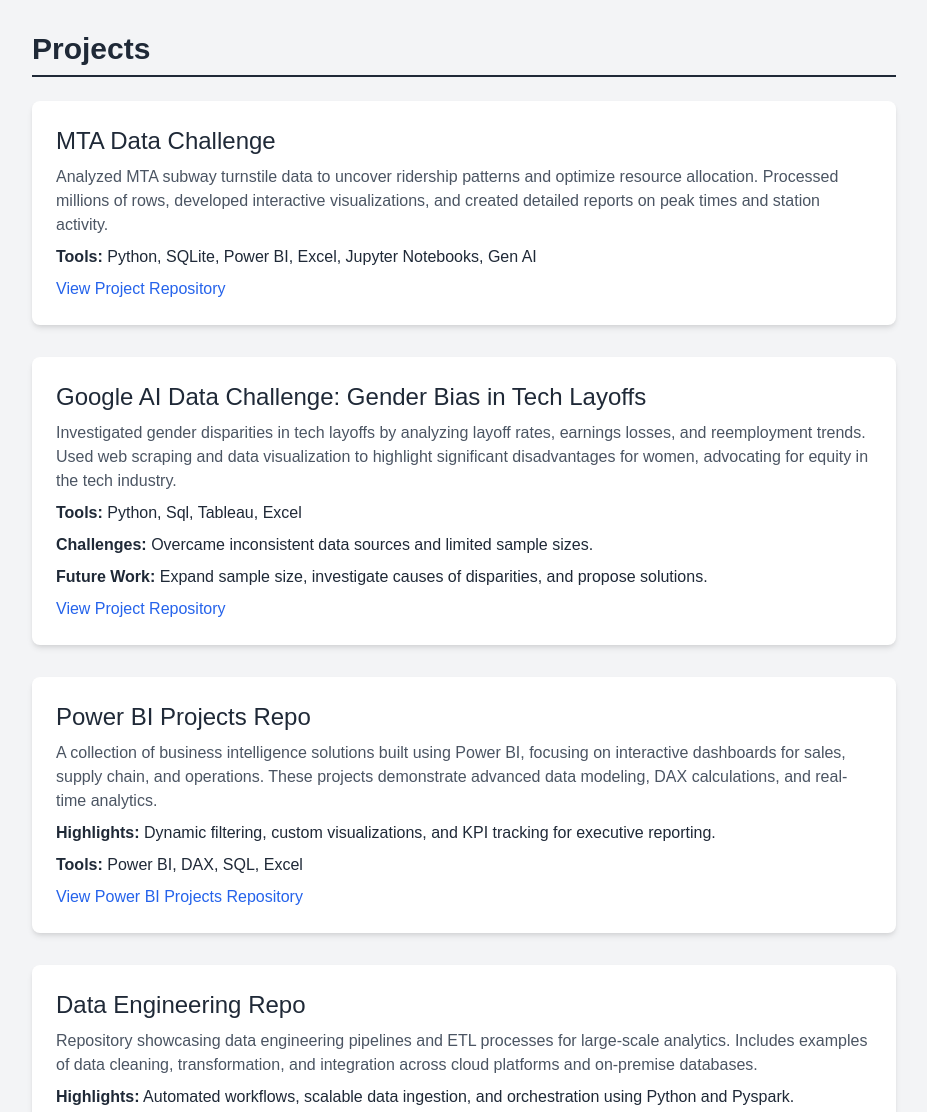
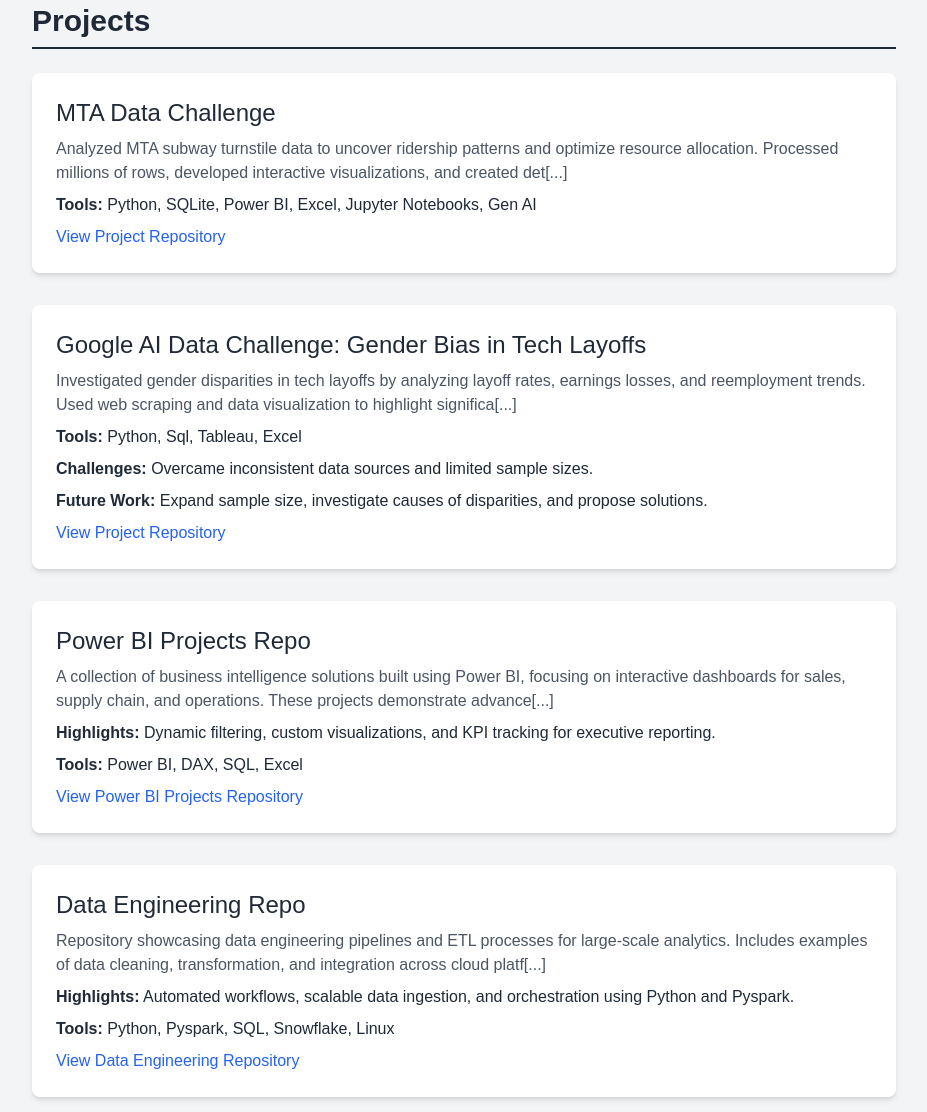
Before and after one commit to tdurgasaranya/Durga-Saranya, a plain HTML site: page index.html in a window 1280 px wide. Shown: the part 841-1953 px from the top of the page, without its empty margins (176-1103 px from the left). Drawn offline with nearby package versions, Linux system fonts and the light colour scheme.

Commit message:
Update index.html

```diff
--- a/index.html
+++ b/index.html
@@ -66,7 +66,7 @@
         <h2 class="text-3xl font-semibold section-header pb-2 mb-6">About Me</h2>
         <p class="text-lg">
             With over six years of experience in data analytics and business intelligence reporting,
-        I've been consistently delivering high-impact solutions that drive operational efficiency, cost savings, and data driven decision-making across manufacturing, supply chain, and technology domains with 45% efficiency increase and optimization.
+        I've been consistently delivering high-impact solutions that drive operational efficiency, cost savings, and data driven decision-making across manufacturing, supply chain, and technology doma[...]
          </p>
     </section>
 
@@ -98,42 +98,42 @@
             <div class="project-card bg-white p-6 rounded-lg shadow-md">
                 <h3 class="text-2xl font-medium">MTA Data Challenge</h3>
                 <p class="text-gray-600 mt-2">
-                    Analyzed MTA subway turnstile data to uncover ridership patterns and optimize resource allocation. Processed millions of rows, developed interactive visualizations, and created detailed reports on peak times and station activity.
+                    Analyzed MTA subway turnstile data to uncover ridership patterns and optimize resource allocation. Processed millions of rows, developed interactive visualizations, and created det[...]
                 </p>
                 <p class="mt-2"><strong>Tools:</strong> Python, SQLite, Power BI, Excel, Jupyter Notebooks, Gen AI</p>
-                <a href="https://github.com/tdurgasaranya/mta-data-challenge" class="text-blue-600 hover:underline mt-2 inline-block">View Project Repository</a>
+                <a href="https://github.com/tdurgasaranya/MTA-Data-Challenge" class="text-blue-600 hover:underline mt-2 inline-block">View Project Repository</a>
             </div>
             <div class="project-card bg-white p-6 rounded-lg shadow-md">
                 <h3 class="text-2xl font-medium">Google AI Data Challenge: Gender Bias in Tech Layoffs</h3>
                 <p class="text-gray-600 mt-2">
-                    Investigated gender disparities in tech layoffs by analyzing layoff rates, earnings losses, and reemployment trends. Used web scraping and data visualization to highlight significant disadvantages for women, advocating for equity in the tech industry.
+                    Investigated gender disparities in tech layoffs by analyzing layoff rates, earnings losses, and reemployment trends. Used web scraping and data visualization to highlight significa[...]
                 </p>
                 <p class="mt-2"><strong>Tools:</strong> Python, Sql, Tableau, Excel</p>
                 <p class="mt-2"><strong>Challenges:</strong> Overcame inconsistent data sources and limited sample sizes.</p>
                 <p class="mt-2"><strong>Future Work:</strong> Expand sample size, investigate causes of disparities, and propose solutions.</p>
-                <a href="https://github.com/tdurgasaranya/google-ai-challenge" class="text-blue-600 hover:underline mt-2 inline-block">View Project Repository</a>
+                <a href="https://github.com/tdurgasaranya/GoogleAI-Data-Challenge" class="text-blue-600 hover:underline mt-2 inline-block">View Project Repository</a>
             </div>
 
             <!-- Power BI Projects Repo Section -->
             <div class="project-card bg-white p-6 rounded-lg shadow-md">
                 <h3 class="text-2xl font-medium">Power BI Projects Repo</h3>
                 <p class="text-gray-600 mt-2">
-                    A collection of business intelligence solutions built using Power BI, focusing on interactive dashboards for sales, supply chain, and operations. These projects demonstrate advanced data modeling, DAX calculations, and real-time analytics.
+                    A collection of business intelligence solutions built using Power BI, focusing on interactive dashboards for sales, supply chain, and operations. These projects demonstrate advance[...]
                 </p>
                 <p class="mt-2"><strong>Highlights:</strong> Dynamic filtering, custom visualizations, and KPI tracking for executive reporting.</p>
                 <p class="mt-2"><strong>Tools:</strong> Power BI, DAX, SQL, Excel</p>
-                <a href="https://github.com/tdurgasaranya/powerbi-projects" class="text-blue-600 hover:underline mt-2 inline-block">View Power BI Projects Repository</a>
+                <a href="https://github.com/tdurgasaranya/Power-BI-Projects" class="text-blue-600 hover:underline mt-2 inline-block">View Power BI Projects Repository</a>
             </div>
 
             <!-- Data Engineering Repo Section -->
             <div class="project-card bg-white p-6 rounded-lg shadow-md">
                 <h3 class="text-2xl font-medium">Data Engineering Repo</h3>
                 <p class="text-gray-600 mt-2">
-                    Repository showcasing data engineering pipelines and ETL processes for large-scale analytics. Includes examples of data cleaning, transformation, and integration across cloud platforms and on-premise databases.
+                    Repository showcasing data engineering pipelines and ETL processes for large-scale analytics. Includes examples of data cleaning, transformation, and integration across cloud platf[...]
                 </p>
                 <p class="mt-2"><strong>Highlights:</strong> Automated workflows, scalable data ingestion, and orchestration using Python and Pyspark.</p>
                 <p class="mt-2"><strong>Tools:</strong> Python, Pyspark, SQL, Snowflake, Linux</p>
-                <a href="https://github.com/tdurgasaranya/data-engineering-repo" class="text-blue-600 hover:underline mt-2 inline-block">View Data Engineering Repository</a>
+                <a href="https://github.com/tdurgasaranya/Data-Engineering" class="text-blue-600 hover:underline mt-2 inline-block">View Data Engineering Repository</a>
             </div>
         </div>
     </section>
```
